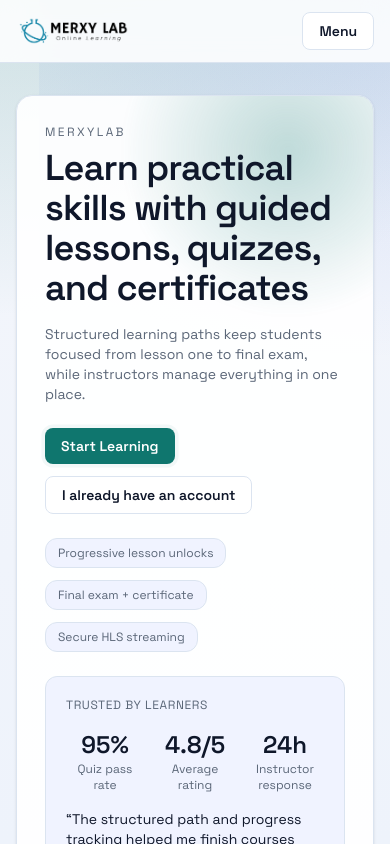
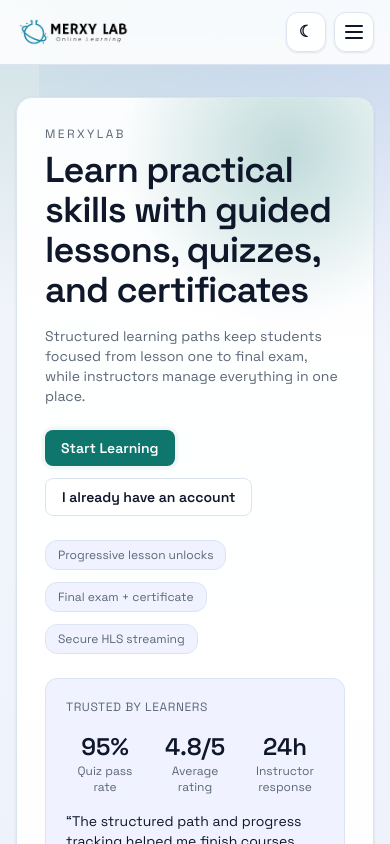
Before and after one commit to minkonaing99/merxylab, a Next.js app in the folder frontend/: page / in a window 390 px wide. Shown: the top 844 px of the page. Built offline with nearby package versions, Linux system fonts and the light colour scheme; no server answers.

Commit message:
Polish mobile nav/icons and center certificate actions on mobile

```diff
--- a/frontend/src/app/certificates/[courseId]/page.tsx
+++ b/frontend/src/app/certificates/[courseId]/page.tsx
@@ -189,10 +189,10 @@ export default function StudentCertificatePage() {
               <p className="mt-3 break-all text-xs muted">
                 Verification URL: {publicVerifyUrl || "Not available"}
               </p>
-              <div className="mt-4 flex flex-wrap gap-2">
+              <div className="mt-4 flex flex-wrap justify-center gap-2 md:justify-start">
                 <button
                   type="button"
-                  className="btn btn-primary"
+                  className="btn btn-primary w-full sm:w-auto"
                   onClick={() =>
                     downloadCertificateTemplate({
                       courseTitle,
@@ -206,17 +206,17 @@ export default function StudentCertificatePage() {
                 >
                   Download Certificate
                 </button>
-                <button type="button" className="btn btn-secondary" onClick={copyVerificationLink}>
+                <button type="button" className="btn btn-secondary w-full sm:w-auto" onClick={copyVerificationLink}>
                   Copy Verification Link
                 </button>
                 {publicVerifyUrl && (
-                  <Link href={publicVerifyUrl} className="btn btn-secondary" target="_blank">
+                  <Link href={publicVerifyUrl} className="btn btn-secondary w-full sm:w-auto" target="_blank">
                     Open Public Verify Page
                   </Link>
                 )}
               </div>
             </div>
-            <div className="surface-soft flex w-full max-w-[220px] flex-col items-center justify-center rounded-xl p-3">
+            <div className="surface-soft mx-auto flex w-full max-w-[220px] flex-col items-center justify-center rounded-xl p-3 md:mx-0">
               {qrImageUrl ? (
                 <img src={qrImageUrl} alt="Certificate QR code" className="h-44 w-44 rounded border border-slate-200 bg-white p-1" />
               ) : (
--- a/frontend/src/app/dashboard/page.tsx
+++ b/frontend/src/app/dashboard/page.tsx
@@ -186,7 +186,7 @@ export default function DashboardPage() {
         <h2 className="mb-3 text-xl font-semibold">Enrolled Courses</h2>
         <div className="grid gap-4 md:grid-cols-2 lg:grid-cols-3">
           {enrollments.map((entry) => (
-            <article key={entry.id} className="surface p-5 transition-transform duration-200 hover:-translate-y-1">
+            <article key={entry.id} className="surface flex h-full flex-col p-5 transition-transform duration-200 hover:-translate-y-1">
               {(() => {
                 const progress = courseProgress[entry.course.id];
                 const isComplete = (progress?.completion_rate ?? 0) >= 100;
@@ -216,12 +216,12 @@ export default function DashboardPage() {
                       ? "Unpublished for now."
                       : "";
                 return (
-                  <>
+                  <div className="flex min-h-0 flex-1 flex-col">
                     <p className="text-xs uppercase tracking-wide muted">
                       {!isCourseAvailable ? "UNAVAILABLE" : isComplete ? "COMPLETE" : entry.status}
                     </p>
                     <h3 className="mt-1 text-lg font-semibold">{entry.course.title}</h3>
-              <p className="mt-2 text-sm muted">{entry.course.description}</p>
+                    <p className="mt-2 min-h-12 text-sm muted">{entry.course.description}</p>
                     {!isCourseAvailable && (
                       <p className="mt-2 rounded-md border border-amber-300 bg-amber-500/10 px-2 py-1 text-xs text-amber-700">
                         {unavailableReason}
@@ -246,28 +246,28 @@ export default function DashboardPage() {
                       {isCourseAvailable ? (
                         <Link
                           href={`/courses/${entry.course.slug}`}
-                          className="btn btn-primary"
+                          className="btn btn-primary min-w-20"
                         >
                           {isComplete ? "View" : "Continue"}
                         </Link>
                       ) : (
-                        <button type="button" className="btn btn-secondary cursor-not-allowed opacity-70" disabled>
+                        <button type="button" className="btn btn-secondary min-w-20 cursor-not-allowed opacity-70" disabled>
                           Unpublished
                         </button>
                       )}
                       {isCourseAvailable && canTakeExam && (
                         examPassed ? (
-                          <span className="btn btn-secondary pointer-events-none">
+                          <span className="inline-flex h-10 items-center rounded-lg border px-4 text-sm font-semibold" style={{ borderColor: "var(--border)", background: "var(--surface)", color: "var(--foreground)" }}>
                             Score: {progress?.final_exam_score ?? "-"}%
                           </span>
                         ) : (
-                          <Link href={`/final-exam/${entry.course.id}`} className="btn btn-secondary">
+                          <Link href={`/final-exam/${entry.course.id}`} className="btn btn-secondary min-w-20">
                             Take Exam
                           </Link>
                         )
                       )}
                     </div>
-                  </>
+                  </div>
                 );
               })()}
             </article>
--- a/frontend/src/app/globals.css
+++ b/frontend/src/app/globals.css
@@ -121,8 +121,44 @@ body::before {
   background: var(--surface-soft);
 }
 
-[data-theme="dark"] .theme-icon {
-  filter: brightness(0) invert(1);
+.theme-glyph {
+  display: block;
+  font-size: 16px;
+  line-height: 1;
+  color: var(--foreground);
+  transform: translateY(-0.5px);
+}
+
+.icon-btn {
+  display: inline-flex;
+  align-items: center;
+  justify-content: center;
+  width: 40px;
+  height: 40px;
+  padding: 0;
+  border-radius: 12px;
+  background: color-mix(in srgb, var(--surface) 88%, transparent);
+  box-shadow: 0 1px 2px color-mix(in srgb, var(--foreground) 10%, transparent);
+}
+
+.menu-glyph {
+  display: inline-flex;
+  width: 20px;
+  height: 20px;
+  flex-direction: column;
+  justify-content: center;
+  align-items: center;
+  gap: 3.5px;
+  transition: transform 200ms ease;
+  margin: 0 auto;
+}
+
+.menu-glyph > span {
+  display: block;
+  width: 18px;
+  height: 2.2px;
+  border-radius: 9999px;
+  background: var(--foreground);
 }
 
 .btn-danger {
--- a/frontend/src/components/top-nav.tsx
+++ b/frontend/src/components/top-nav.tsx
@@ -70,14 +70,16 @@ export function TopNav() {
       aria-label="Toggle dark mode"
       title="Toggle dark mode"
     >
-      <Image src="/theme.svg" alt="" width={16} height={16} aria-hidden="true" className="theme-icon h-4 w-4" />
+      <span className="theme-glyph" aria-hidden="true">
+        {clientTheme === "dark" ? "☀" : "☾"}
+      </span>
       <span className="sr-only">Toggle dark mode</span>
     </button>
   );
 
-  const renderActions = (actionClass: string, onAction?: () => void) => {
+  const renderActions = (actionClass: string, onAction?: () => void, includeTheme = true) => {
     if (isFullscreen) {
-      return role === "admin" ? null : renderThemeToggle(actionClass, onAction);
+      return role === "admin" ? null : (includeTheme ? renderThemeToggle(actionClass, onAction) : null);
     }
 
     if (pathname === "/") {
@@ -91,7 +93,7 @@ export function TopNav() {
     if (pathname === "/login" && !showAuthedNav) {
       return (
         <>
-          {renderThemeToggle(actionClass, onAction)}
+          {includeTheme && renderThemeToggle(actionClass, onAction)}
           <Link className={`${actionClass} btn-secondary`} href="/" onClick={onAction}>
             Home
           </Link>
@@ -105,7 +107,7 @@ export function TopNav() {
     if (pathname === "/register" && !showAuthedNav) {
       return (
         <>
-          {renderThemeToggle(actionClass, onAction)}
+          {includeTheme && renderThemeToggle(actionClass, onAction)}
           <Link className={`${actionClass} btn-secondary`} href="/" onClick={onAction}>
             Home
           </Link>
@@ -119,7 +121,7 @@ export function TopNav() {
     if (!showAuthedNav) {
       return (
         <>
-          {renderThemeToggle(actionClass, onAction)}
+          {includeTheme && renderThemeToggle(actionClass, onAction)}
           <Link className={`${actionClass} btn-secondary`} href="/login" onClick={onAction}>
             Login
           </Link>
@@ -132,7 +134,7 @@ export function TopNav() {
 
     return (
       <>
-        {role !== "admin" && renderThemeToggle(actionClass, onAction)}
+        {role !== "admin" && includeTheme && renderThemeToggle(actionClass, onAction)}
         {role === "admin" && (
           <>
             <Link className={`${actionClass} btn-primary`} href="/admin-ui" onClick={onAction}>
@@ -189,25 +191,32 @@ export function TopNav() {
         </div>
         <div className="sm:hidden">
           {isFullscreen && role !== "admin" ? (
-            renderThemeToggle("btn btn-secondary px-3 py-1.5 text-xs")
+            renderThemeToggle("btn btn-secondary icon-btn")
           ) : (
+            <div className="flex items-center gap-2">
+              {role !== "admin" && renderThemeToggle("btn btn-secondary icon-btn")}
               <button
                 type="button"
-            className="btn btn-secondary px-3 py-1.5 text-xs"
-            aria-label="Toggle menu"
+                className="btn btn-secondary icon-btn"
+                aria-label={mobileOpen ? "Close menu" : "Open menu"}
                 aria-expanded={mobileOpen}
                 aria-controls="mobile-nav-menu"
                 onClick={() => setMobileOpen((prev) => !prev)}
               >
-            {mobileOpen ? "Close" : "Menu"}
+                <span className="menu-glyph" aria-hidden="true">
+                  <span />
+                  <span />
+                  <span />
+                </span>
               </button>
+            </div>
           )}
         </div>
       </nav>
       {mobileOpen && !isFullscreen && (
         <div id="mobile-nav-menu" className="mx-auto w-full max-w-6xl border-t px-4 pb-3 sm:hidden">
           <div className="grid gap-2 pt-3">
-            {renderActions(mobileActionClass, () => setMobileOpen(false))}
+            {renderActions(mobileActionClass, () => setMobileOpen(false), false)}
           </div>
         </div>
       )}
```
Also changed, not shown: frontend/src/app/courses/[slug]/page.tsx (+36 -17 lines), frontend/src/app/profile/page.tsx (+13 -11 lines), frontend/public/menu.svg (added), 1 other file (tests, documents, lock files or other folders). Lines whose indentation alone changed are shown as unchanged.
